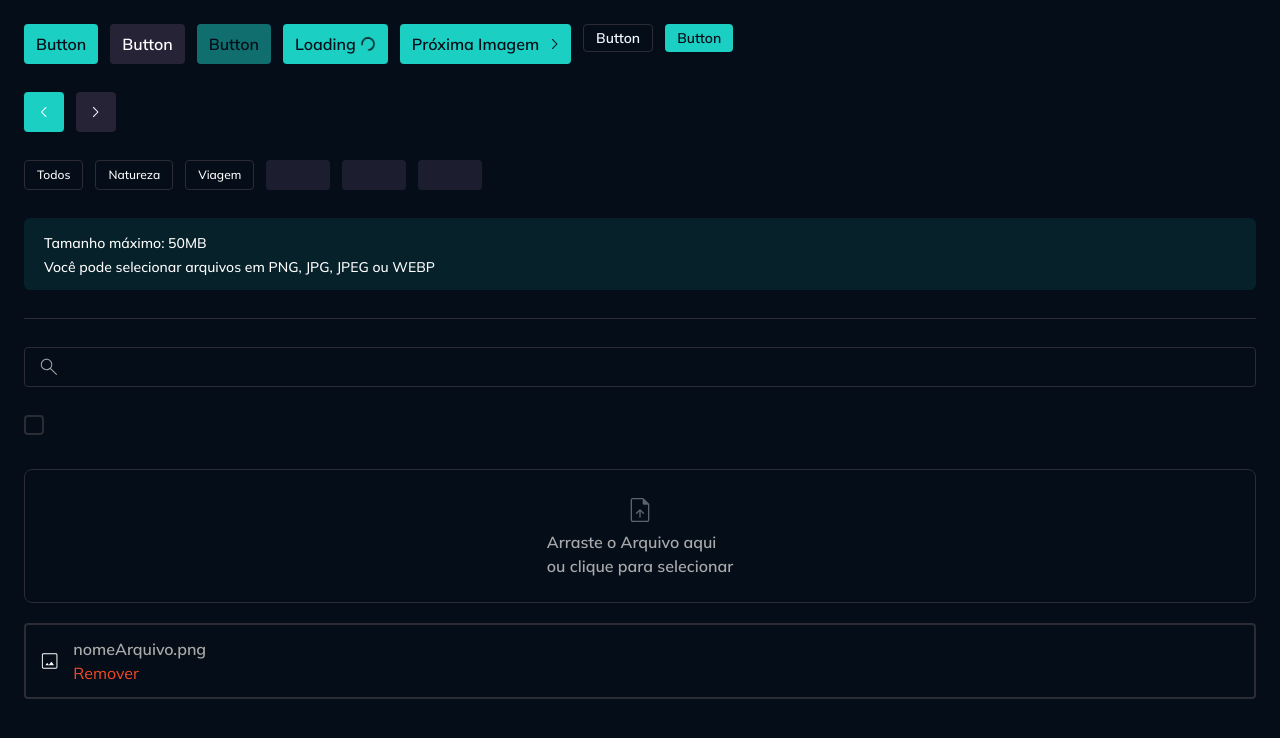
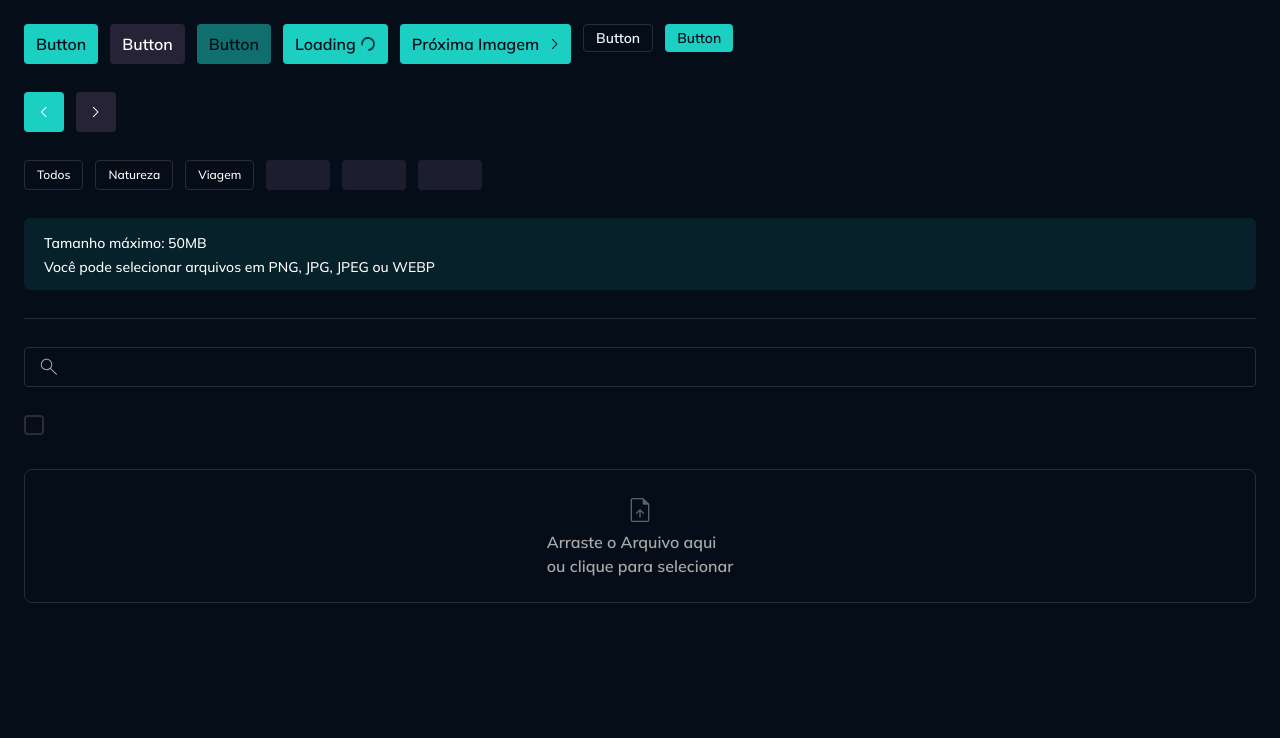
Before and after one commit to KauaGabriell/gallery-plus-template, a React (Vite) app: page / in a window 1280 px wide. Shown: the top 738 px of the page. Built offline with nearby package versions, Linux system fonts and the light colour scheme.

Commit message:
feat(upload): integrate single file input with form state

```diff
--- a/package.json
+++ b/package.json
@@ -16,11 +16,13 @@
 		"@fastify/cors": "8.5.0",
 		"@fastify/multipart": "^8.0.0",
 		"@fastify/static": "^7.0.0",
+		"@hookform/resolvers": "^5.7.1",
 		"@tailwindcss/vite": "^4.1.10",
 		"classnames": "^2.5.1",
 		"fastify": "^4.24.3",
 		"react": "^19.1.0",
 		"react-dom": "^19.1.0",
+		"react-hook-form": "^7.85.0",
 		"tailwind-variants": "^1.0.0",
 		"tailwindcss": "^4.1.10",
 		"zod": "^3.22.4"
--- a/src/App.tsx
+++ b/src/App.tsx
@@ -1,3 +1,4 @@
+import { useForm } from "react-hook-form";
 import ChevronLeftIcon from "./assets/icons/chevron-left.svg?react";
 import ChevronRightIcon from "./assets/icons/chevron-right.svg?react";
 import searchIcon from "./assets/icons/search.svg?react";
@@ -11,6 +12,8 @@ import { InputSingleFile } from "./components/InputSingleFile";
 import { InputText } from "./components/InputText";
 
 export default function App() {
+	const form = useForm();
+
 	return (
 		<div className="grid gap-7 p-6">
 			<div className="flex gap-3">
@@ -62,7 +65,7 @@ export default function App() {
 			</div>
 
 			<div>
-				<InputSingleFile />
+				<InputSingleFile form={form} {...form.register("file")} />
 			</div>
 		</div>
 	);
--- a/src/components/InputSingleFile.tsx
+++ b/src/components/InputSingleFile.tsx
@@ -1,8 +1,10 @@
+import React from "react";
+import { useWatch } from "react-hook-form";
 import { tv, type VariantProps } from "tailwind-variants";
 import ImageIcon from "../assets/icons/image.svg?react";
 import UploadIcon from "../assets/icons/upload-file.svg?react";
 import Icon from "./Icon";
-import Text, { textVariants } from "./Text";
+import Text from "./Text";
 
 export const inputSingleFileVariants = tv({
 	base: "flex flex-col items-center justify-center w-full border border-solid border-border-primary group-hover:border-border-active rounded-lg gap-1 transition",
@@ -17,16 +19,35 @@ export const inputSingleFileVariants = tv({
 interface SingleFileProps
 	extends VariantProps<typeof inputSingleFileVariants>,
 		Omit<React.ComponentProps<"input">, "size"> {
+	form: UseFormReturn;
 	error?: React.ReactNode;
 }
 
-export function InputSingleFile({ size, error }: SingleFileProps) {
+export function InputSingleFile({
+	size,
+	error,
+	form,
+	...props
+}: SingleFileProps) {
+	const formValues = useWatch({ control: form.control });
+	const name = props.name || "";
+	const formFile: File = React.useMemo(
+		() => formValues[name]?.[0],
+		[formValues, name],
+	);
+
+	function handleRemoveFile() {
+		form.setValue(name, undefined);
+	}
+
 	return (
 		<div>
+			{!formFile ? (
 				<div className="w-full relative group cursor-pointer">
 					<input
 						type="file"
 						className="absolute top-0 right-0 w-full h-full opacity-0 cursor-pointer"
+						{...props}
 					/>
 					<div className={inputSingleFileVariants({ size })}>
 						<Icon svg={UploadIcon} className="fill-accent-span w-8 h-8" />
@@ -40,20 +61,23 @@ export function InputSingleFile({ size, error }: SingleFileProps) {
 						</Text>
 					)}
 				</div>
+			) : (
 				<div className="flex items-center gap-3 border-2 border-border-primary rounded p-3 mt-5">
 					<Icon svg={ImageIcon} className="w-6 h-6 fill-white" />
 					<div className="flex flex-col w-full items-start">
 						<Text variant="label-medium" className="text-placeholder">
-						nomeArquivo.png
+							{formFile.name}
 						</Text>
 						<button
 							type="button"
 							className="text-accent-red hover:underline cursor-pointer"
+							onClick={handleRemoveFile}
 						>
 							Remover
 						</button>
 					</div>
 				</div>
+			)}
 		</div>
 	);
 }
```
Also changed, not shown: 1 other file (tests, documents, lock files or other folders). Lines whose indentation alone changed are shown as unchanged.
